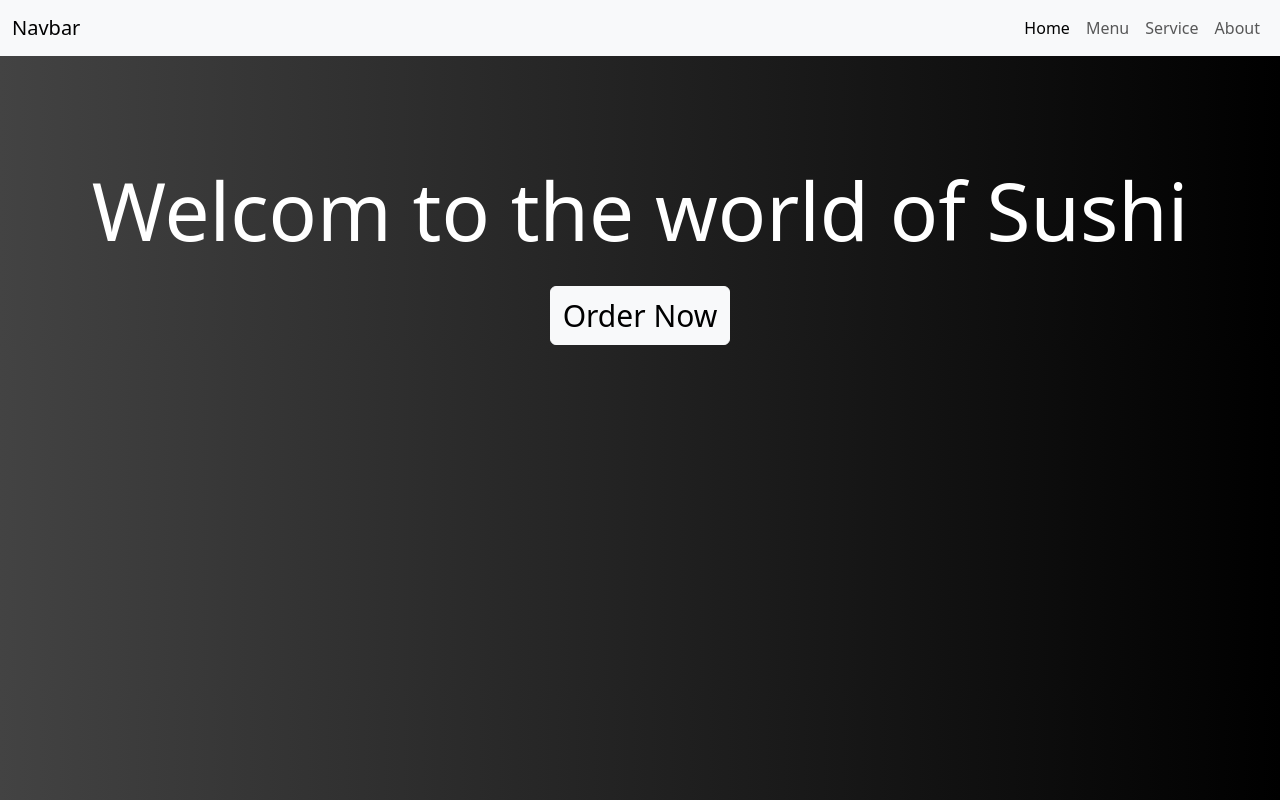
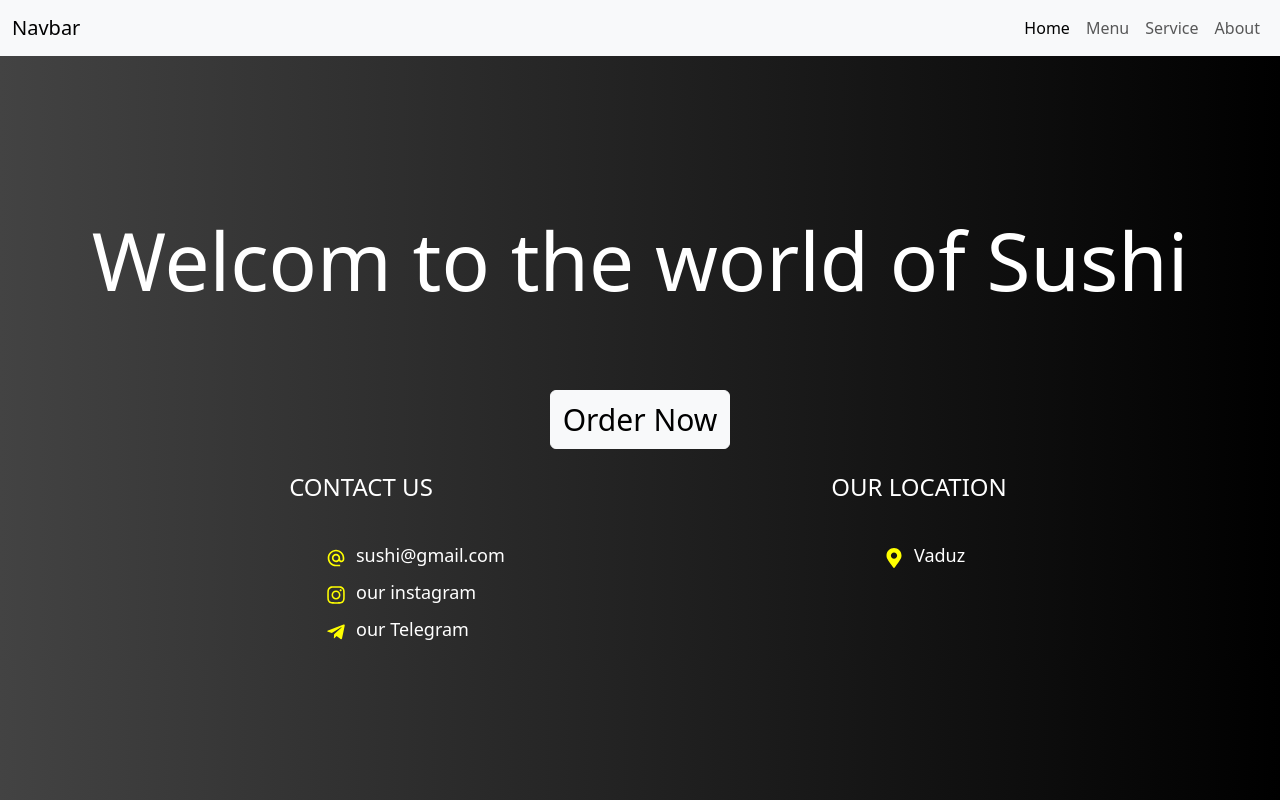
Before and after one commit to shcher-olha/first--attempt-nav, a React (Create React App) app: page / in a window 1280 px wide. Built offline with nearby package versions, Linux system fonts and the light colour scheme.

Commit message:
create Footer

```diff
--- a/package.json
+++ b/package.json
@@ -10,6 +10,7 @@
     "react": "^18.2.0",
     "react-bootstrap": "^2.10.2",
     "react-dom": "^18.2.0",
+    "react-icons": "^5.1.0",
     "react-router-dom": "^6.22.3",
     "react-scripts": "5.0.1",
     "web-vitals": "^2.1.4"
--- /dev/null
+++ b/src/components/Footer.css
@@ -0,0 +1,38 @@
+.container h4 {
+  color: white;
+  text-align: center;
+  margin-bottom: 40px;
+}
+.icon {
+  color: yellow;
+  font-size: 20px;
+  transition: color 0.3s;
+}
+.list {
+  list-style-type: none;
+  text-align: left;
+}
+.item {
+  margin-top: 10px;
+  text-align: left;
+  margin-left: 200px;
+
+}
+span {
+  margin-left: 10px;
+  font-size: 18px;
+  color: white;
+  transition: color 0.3s;
+}
+@media (max-width: 576px) {
+  .container h4 {
+    font-size: 20px;
+    text-align: center;
+    color: yellow;
+    margin-bottom: 20px;
+    margin-top: 20px;
+  }
+  .item {
+    margin-left: 100px;
+  }
+}
--- /dev/null
+++ b/src/components/Footer.js
@@ -0,0 +1,70 @@
+import React from "react";
+import "./Footer.css";
+import { FaInstagram } from "react-icons/fa";
+import { MdAlternateEmail } from "react-icons/md";
+import { FaTelegramPlane } from "react-icons/fa";
+import { FaMapMarkerAlt } from "react-icons/fa";
+
+function Footer() {
+  return (
+    <div className="container">
+      <div className="row mt-4">
+        <div className="col-sm-6">
+          <h4>CONTACT US</h4>
+
+          <ul className="list">
+            <li className="item">
+              {" "}
+              <a
+                href="https://www.google.com/intl/ru/gmail/about/"
+                target="_blank"
+                rel="noopener noreferrer"
+              >
+                <MdAlternateEmail className="icon" />
+              </a>
+              <span>sushi@gmail.com</span>
+            </li>
+            <li className="item">
+              <a
+                href="https://pics.wikireality.ru/upload/b/be/Instagram_Logo2016.png"
+                target="_blank"
+                rel="noopener noreferrer"
+              >
+                <FaInstagram className="icon" />
+              </a>
+              <span>our instagram</span>
+            </li>
+            <li className="item">
+              {" "}
+              <a
+                href="https://encrypted-tbn0.gstatic.com/images?q=tbn:ANd9GcResi1InzF4_FNunx9qnKEkdf-nwlke8mWhScv3zVtjEA&s"
+                target="_blank"
+                rel="noopener noreferrer"
+              >
+                <FaTelegramPlane className="icon" />
+              </a>
+              <span>our Telegram</span>
+            </li>
+          </ul>
+        </div>
+        <div className="col-sm-6">
+          <h4>OUR LOCATION</h4>
+          <ul className="list">
+            <li className="item">
+              <a
+                href="https://planetofhotels.com/guide/sites/default/files/styles/paragraph__live_banner__lb_image__1880bp/public/live_banner/Vaduz-castle.jpeg"
+                target="_blank"
+                rel="noopener noreferrer"
+              >
+                <FaMapMarkerAlt className="icon" />
+              </a>
+              <span>Vaduz</span>
+            </li>
+          </ul>
+        </div>
+      </div>
+    </div>
+  );
+}
+
+export default Footer;
--- a/src/components/Home.css
+++ b/src/components/Home.css
@@ -1,5 +1,5 @@
 .container p  {
-  margin-top: 150px;
+  margin-top: 200px;
   color: white;
   font-size: 80px;
   text-align: center;
@@ -9,6 +9,7 @@
   display: flex;
   justify-content: center;
   text-decoration: none;
+  margin-top: 70px;
 }
 
 @media (max-width: 576px) {
--- a/src/components/Home.js
+++ b/src/components/Home.js
@@ -1,23 +1,24 @@
 import React from "react";
 import { Link } from "react-router-dom";
 import "./Home.css";
+import Footer from "./Footer";
 
 function Home() {
   return (
     <div className="container">
       <p>Welcom to the world of Sushi</p>
 
-      <Link
-        to="/menu"
-        className="button"
-
-      >
-        <button type="button" className="btn btn-light" style={{ fontSize: "30px" }}>
+      <Link to="/menu" className="button">
+        <button
+          type="button"
+          className="btn btn-light"
+          style={{ fontSize: "30px" }}
+        >
           Order Now
         </button>
       </Link>
 
-
+      <Footer />
     </div>
   );
 }
```
Also changed, not shown: 1 other file (tests, documents, lock files or other folders).
